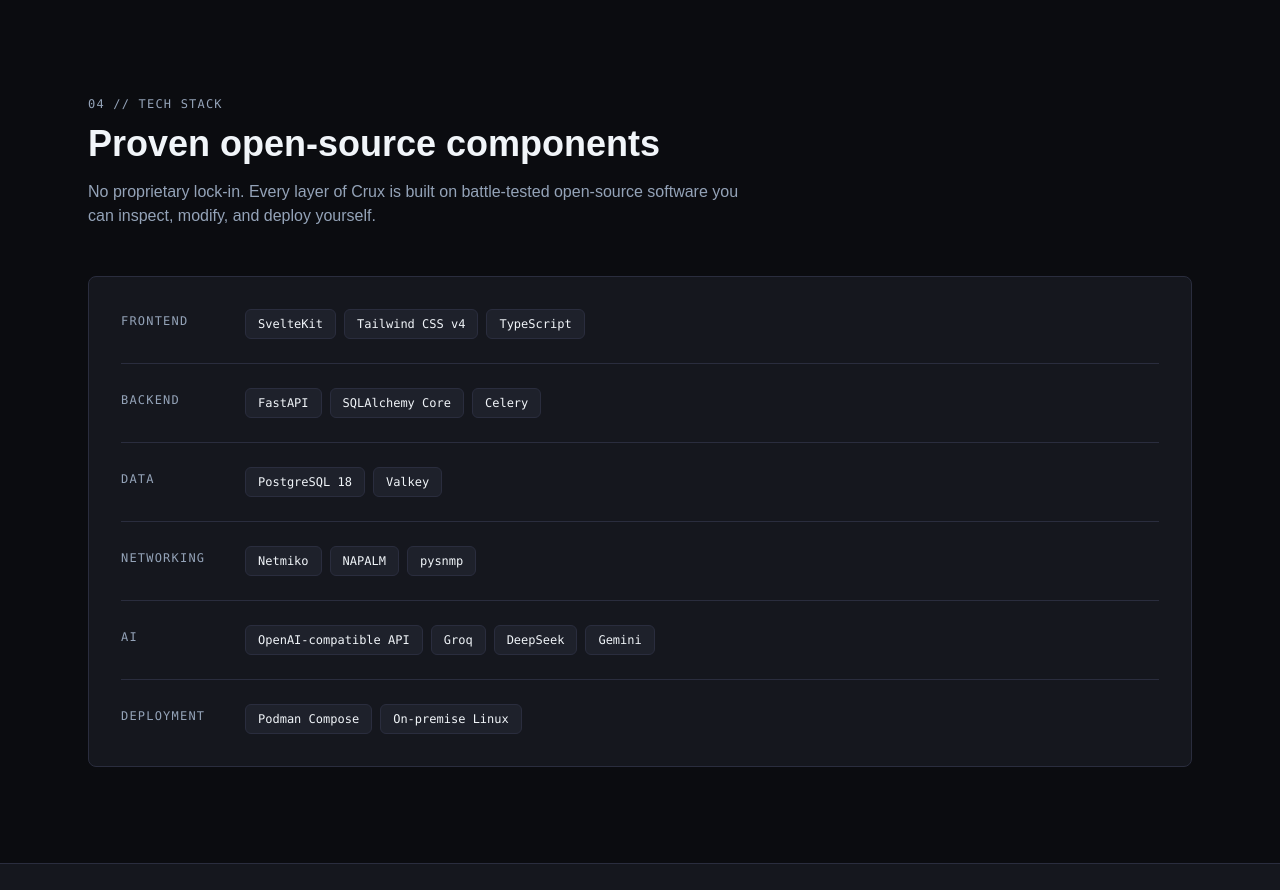
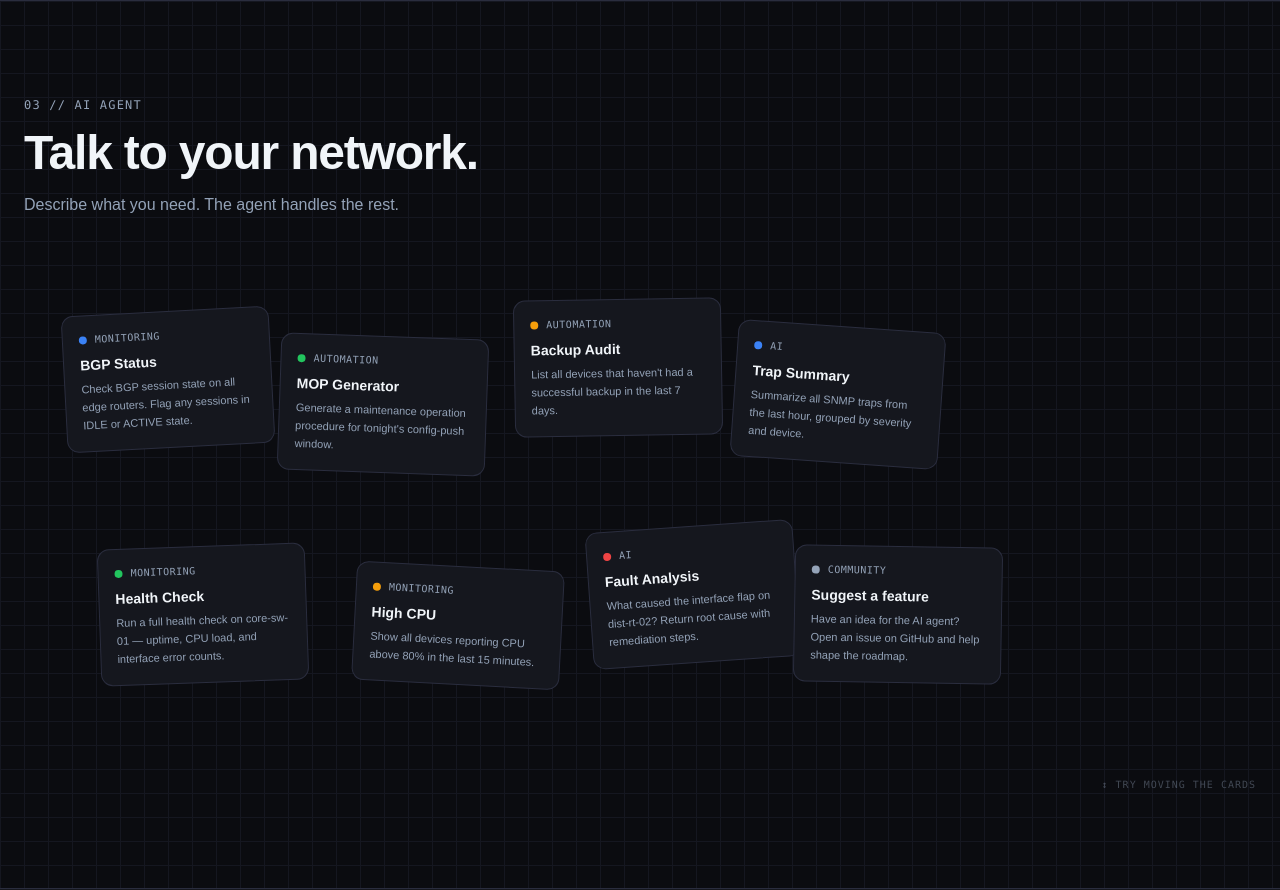
Before and after one commit to LuminousVar/crux-landing, a SvelteKit app: page / in a window 1280 px wide. Shown: the part 3409-4299 px from the top of the page. Built offline with nearby package versions, Linux system fonts and the light colour scheme.

Commit message:
style: extend AgentFeatures grid background to cover full section

```diff
--- /dev/null
+++ b/src/lib/components/sections/AgentFeatures.svelte
@@ -0,0 +1,168 @@
+<script lang="ts">
+	interface NoteState {
+		id: number;
+		dot: string;
+		category: string;
+		title: string;
+		text: string;
+		x: number;
+		y: number;
+		rotation: number;
+	}
+
+	const notes = [
+		{
+			id: 1,
+			dot: 'bg-accent',
+			category: 'Monitoring',
+			title: 'BGP Status',
+			text: 'Check BGP session state on all edge routers. Flag any sessions in IDLE or ACTIVE state.'
+		},
+		{
+			id: 2,
+			dot: 'bg-success',
+			category: 'Automation',
+			title: 'MOP Generator',
+			text: "Generate a maintenance operation procedure for tonight's config-push window."
+		},
+		{
+			id: 3,
+			dot: 'bg-warning',
+			category: 'Automation',
+			title: 'Backup Audit',
+			text: "List all devices that haven't had a successful backup in the last 7 days."
+		},
+		{
+			id: 4,
+			dot: 'bg-accent',
+			category: 'AI',
+			title: 'Trap Summary',
+			text: 'Summarize all SNMP traps from the last hour, grouped by severity and device.'
+		},
+		{
+			id: 5,
+			dot: 'bg-success',
+			category: 'Monitoring',
+			title: 'Health Check',
+			text: 'Run a full health check on core-sw-01 — uptime, CPU load, and interface error counts.'
+		},
+		{
+			id: 6,
+			dot: 'bg-warning',
+			category: 'Monitoring',
+			title: 'High CPU',
+			text: 'Show all devices reporting CPU above 80% in the last 15 minutes.'
+		},
+		{
+			id: 7,
+			dot: 'bg-danger',
+			category: 'AI',
+			title: 'Fault Analysis',
+			text: 'What caused the interface flap on dist-rt-02? Return root cause with remediation steps.'
+		},
+		{
+			id: 8,
+			dot: 'bg-muted',
+			category: 'Community',
+			title: 'Suggest a feature',
+			text: 'Have an idea for the AI agent? Open an issue on GitHub and help shape the roadmap.'
+		}
+	];
+
+	const initialPositions = [
+		{ x: 40, y: 30 },
+		{ x: 255, y: 55 },
+		{ x: 490, y: 18 },
+		{ x: 710, y: 45 },
+		{ x: 75, y: 265 },
+		{ x: 330, y: 285 },
+		{ x: 565, y: 245 },
+		{ x: 770, y: 265 }
+	];
+
+	const rotations = [-3, 2, -1, 4, -2, 3, -4, 1];
+
+	let noteStates = $state<NoteState[]>(
+		notes.map((n, i) => ({
+			...n,
+			x: initialPositions[i].x,
+			y: initialPositions[i].y,
+			rotation: rotations[i]
+		}))
+	);
+
+	let draggingId = $state<number | null>(null);
+	let dragOffset = $state({ x: 0, y: 0 });
+
+	function handlePointerDown(e: PointerEvent, id: number) {
+		e.preventDefault();
+		draggingId = id;
+		const note = noteStates.find((n) => n.id === id)!;
+		dragOffset = { x: e.clientX - note.x, y: e.clientY - note.y };
+		(e.currentTarget as HTMLElement).setPointerCapture(e.pointerId);
+	}
+
+	function handlePointerMove(e: PointerEvent) {
+		if (draggingId === null) return;
+		const note = noteStates.find((n) => n.id === draggingId)!;
+		note.x = e.clientX - dragOffset.x;
+		note.y = e.clientY - dragOffset.y;
+	}
+
+	function handlePointerUp() {
+		draggingId = null;
+	}
+</script>
+
+<section
+	id="agent-features"
+	aria-labelledby="agent-heading"
+	class="relative border-t border-edge bg-canvas py-24"
+>
+	<!-- grid background spans the full section -->
+	<div
+		class="pointer-events-none absolute inset-0 opacity-[0.35]"
+		style="background-image: linear-gradient(var(--color-edge) 1px, transparent 1px), linear-gradient(90deg, var(--color-edge) 1px, transparent 1px); background-size: 24px 24px;"
+	></div>
+
+	<div class="relative mx-auto max-w-7xl px-6">
+		<p class="mb-4 font-mono text-xs uppercase tracking-widest text-muted">03 // AI Agent</p>
+		<h2 id="agent-heading" class="mb-4 text-4xl font-bold tracking-tight text-content md:text-5xl">
+			Talk to your network.
+		</h2>
+		<p class="mb-16 max-w-xl text-base text-muted">
+			Describe what you need. The agent handles the rest.
+		</p>
+
+		<!-- svelte-ignore a11y_no_static_element_interactions -->
+		<div
+			class="relative h-[480px] overflow-hidden rounded-xl"
+			onpointermove={handlePointerMove}
+			onpointerup={handlePointerUp}
+			onpointerleave={handlePointerUp}
+		>
+			{#each noteStates as note (note.id)}
+				<!-- svelte-ignore a11y_no_static_element_interactions -->
+				<div
+					class="absolute w-52 select-none rounded-xl border border-edge bg-surface p-4
+						{draggingId === note.id ? 'z-50 cursor-grabbing' : 'z-10 cursor-grab'}"
+					style="transform: translate({note.x}px, {note.y}px) rotate({note.rotation}deg); top: 0; left: 0;"
+					onpointerdown={(e) => handlePointerDown(e, note.id)}
+				>
+					<div class="mb-2 flex items-center gap-2">
+						<span class="h-2 w-2 flex-shrink-0 rounded-full {note.dot}"></span>
+						<span class="font-mono text-[10px] uppercase tracking-wider text-muted"
+							>{note.category}</span
+						>
+					</div>
+					<p class="mb-1.5 text-sm font-semibold text-content">{note.title}</p>
+					<p class="text-[11px] leading-relaxed text-muted">{note.text}</p>
+				</div>
+			{/each}
+		</div>
+
+		<p class="mt-4 text-right font-mono text-[10px] uppercase tracking-widest text-muted/40">
+			↕ Try moving the cards
+		</p>
+	</div>
+</section>
--- a/src/routes/+page.svelte
+++ b/src/routes/+page.svelte
@@ -3,7 +3,7 @@
 	import Introduction from '$lib/components/sections/Introduction.svelte';
 	import FeatureOrbit from '$lib/components/sections/FeatureOrbit.svelte';
 	import UseCases from '$lib/components/sections/UseCases.svelte';
-	import TechStack from '$lib/components/sections/TechStack.svelte';
+	import AgentFeatures from '$lib/components/sections/AgentFeatures.svelte';
 	import Faq from '$lib/components/sections/Faq.svelte';
 	import Footer from '$lib/components/sections/Footer.svelte';
 </script>
@@ -13,7 +13,7 @@
 	<Introduction />
 	<FeatureOrbit />
 	<UseCases />
-	<TechStack />
+	<AgentFeatures />
 	<Faq />
 	<Footer />
 </main>
```
